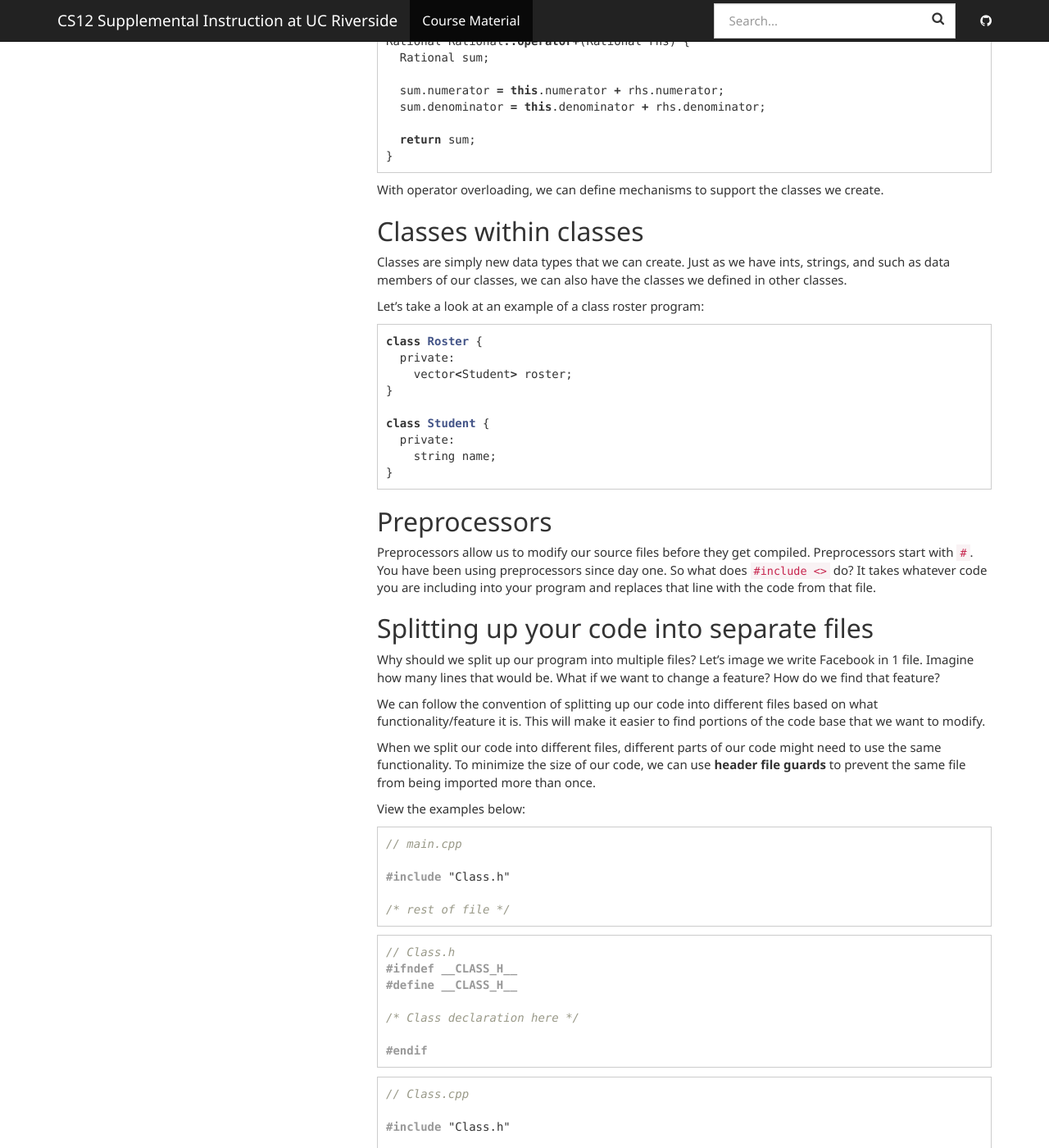
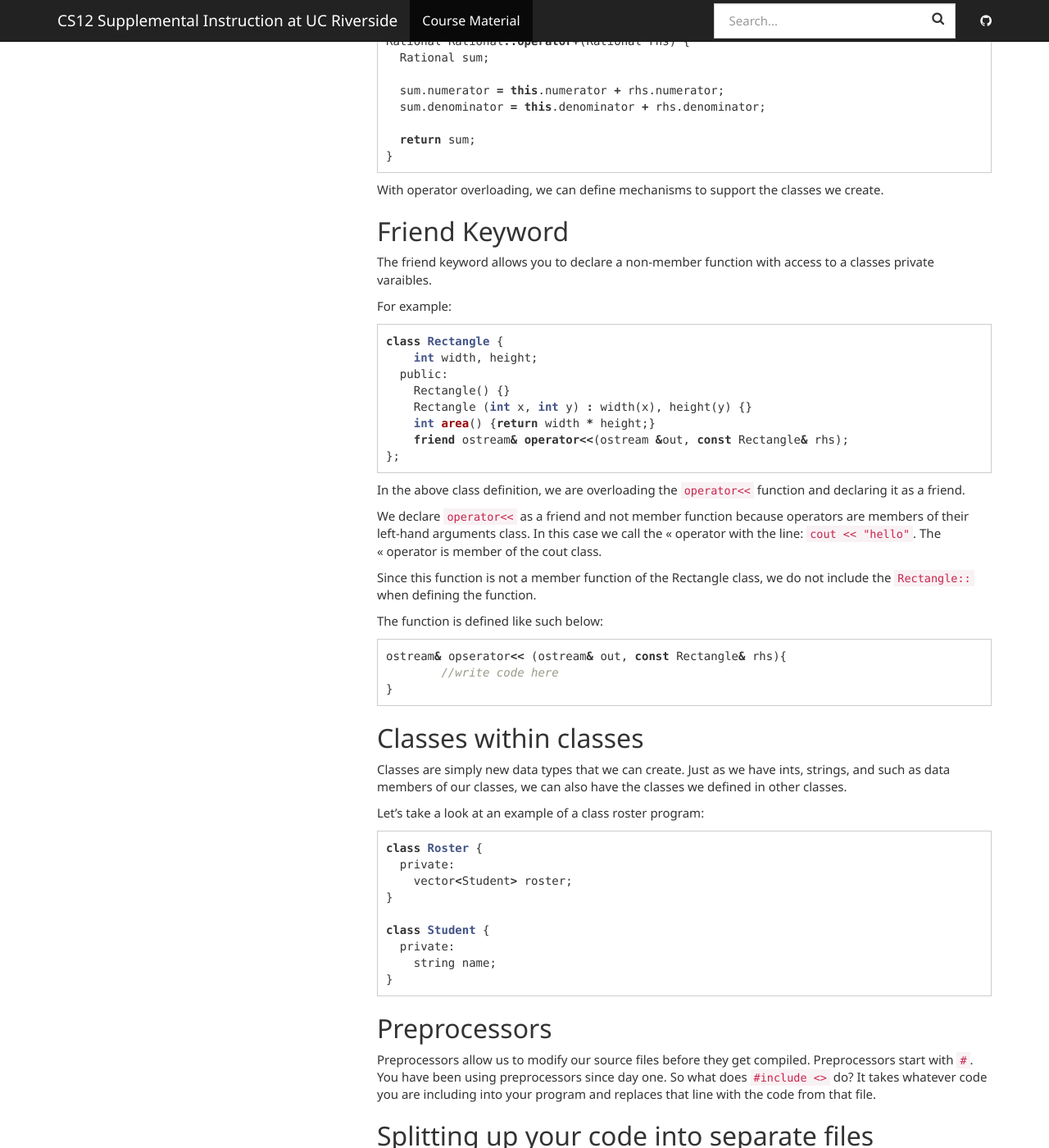
Before and after one commit to cs-si-ucr/cs12-reborn, a Jekyll site: the page built from _docs/week4_discussion.md, in a window 1280 px wide and 1400 px high, scrolled down 656 px. Shown: the whole window at 82% size. Built offline with Jekyll 4.4.1, drawn with Linux system fonts in a browser that asks for light colours; nearby versions of some CDN libraries.

Commit message:
added friend keyword documentation

````diff
--- a/_docs/week4_discussion.md
+++ b/_docs/week4_discussion.md
@@ -42,6 +42,37 @@ Rational Rational::operator+(Rational rhs) {
 ```
 
 With operator overloading, we can define mechanisms to support the classes we create.
+
+## Friend Keyword
+
+The friend keyword allows you to declare a non-member function with access to a classes private varaibles.
+
+For example:
+```c++
+class Rectangle {
+    int width, height;
+  public:
+    Rectangle() {}
+    Rectangle (int x, int y) : width(x), height(y) {}
+    int area() {return width * height;}
+    friend ostream& operator<<(ostream &out, const Rectangle& rhs);
+};
+```
+
+In the above class definition, we are overloading the `operator<<` function and declaring it as a friend.
+
+We declare `operator<<` as a friend and not member function because operators are members of their left-hand arguments class.
+In this case we call the << operator with the line: `cout << "hello"`.
+The << operator is member of the cout class.
+
+Since this function is not a member function of the Rectangle class, we do not include the `Rectangle::` when defining the function.
+
+The function is defined like such below:
+```c++
+ostream& opserator<< (ostream& out, const Rectangle& rhs){
+	//write code here
+}
+```
 
 ## Classes within classes
 
````
